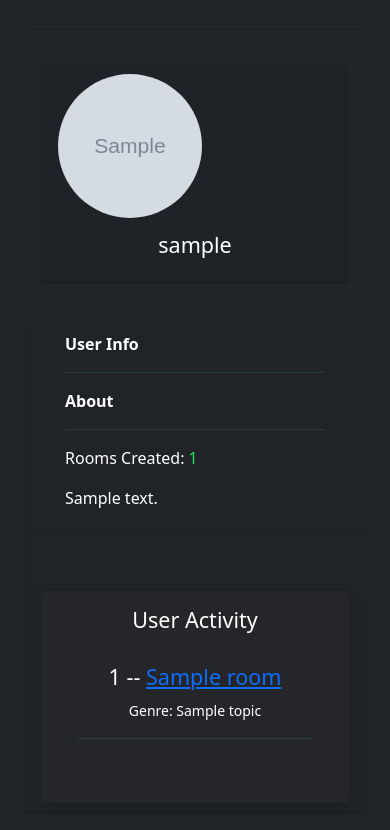
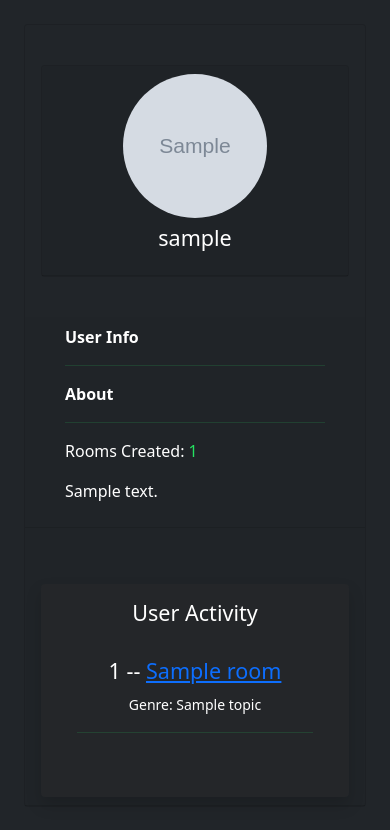
Before and after one commit to Ario124/Game_Room, a Django app: page /profile/1/ in a window 390 px wide. Shown: the part 56-886 px from the top of the page. Run offline with Django 3.2, Linux system fonts and the light colour scheme; tables that the repository leaves empty hold one stand-in row (values such as "Sample post"); grey boxes marked "Sample" are stand-in pictures.

Commit message:
Updated profile.html to display profile picture in the center of the page while on mobile devices.

```diff
--- a/base/templates/base/profile.html
+++ b/base/templates/base/profile.html
@@ -12,7 +12,7 @@
                                 <div class="bg-dark card mb-4">
                                     <div class="card-header">
                                         <div class="row justify-content-md-center">
-                                            <div class="col-md-auto">
+                                            <div class="col-md-auto d-flex justify-content-center">
                                                 <div class="avatar avatar--large">
                                                     <img src="{{user.avatar.url}}" />
                                                   </div>
```
